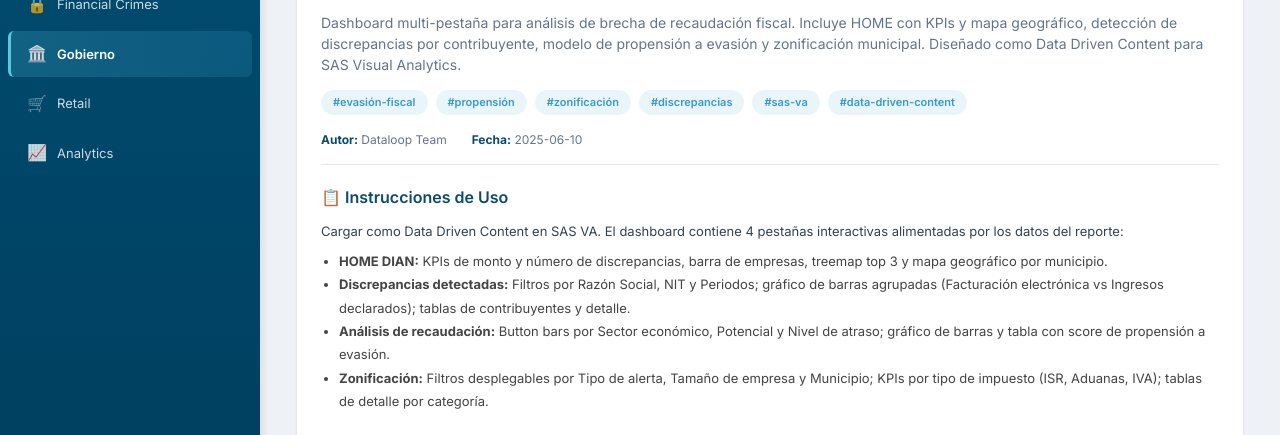
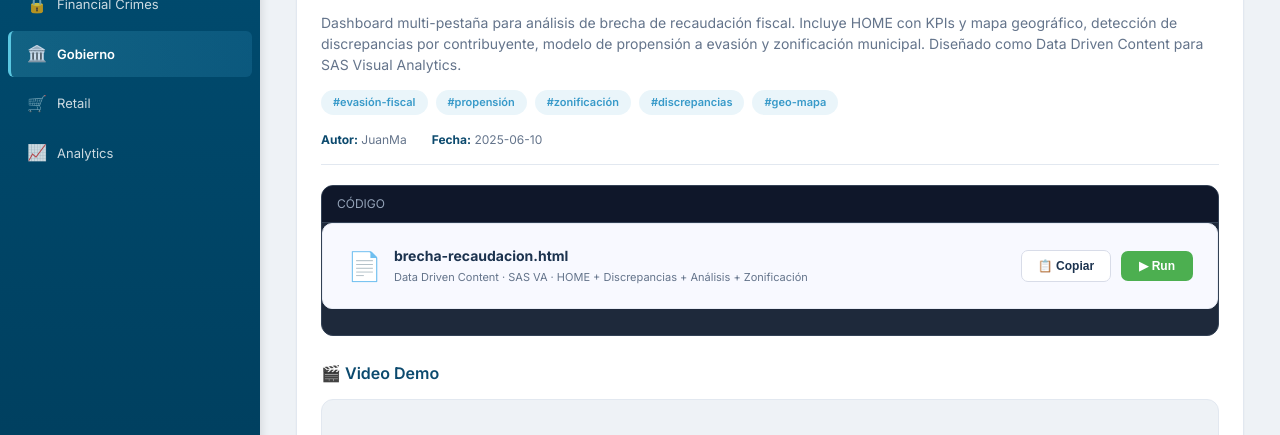
Before and after one commit to jazoro911/repo-demos-dataloop, a plain HTML site: page codigos/gob-002.html in a window 1280 px wide. Shown: the part 235-670 px from the top of the page. Drawn offline with Linux system fonts and the light colour scheme.

Commit message:
gob-001 y gob-002
quite ls instrucciones, cambie autor y agregue #

```diff
--- a/codigos/gob-002.html
+++ b/codigos/gob-002.html
@@ -132,24 +132,12 @@
                 <span class="etiqueta">#propensión</span>
                 <span class="etiqueta">#zonificación</span>
                 <span class="etiqueta">#discrepancias</span>
-                <span class="etiqueta">#sas-va</span>
-                <span class="etiqueta">#data-driven-content</span>
+                <span class="etiqueta">#geo-mapa</span>
             </div>
 
             <div class="info-meta">
-                <span><strong>Autor:</strong> Dataloop Team</span>
+                <span><strong>Autor:</strong> JuanMa</span>
                 <span><strong>Fecha:</strong> 2025-06-10</span>
-            </div>
-
-            <div class="instrucciones">
-                <h2>📋 Instrucciones de Uso</h2>
-                <p>Cargar como Data Driven Content en SAS VA. El dashboard contiene 4 pestañas interactivas alimentadas por los datos del reporte:</p>
-                <ul style="margin-top:8px; margin-left:18px; font-size:13px; line-height:1.8; color:#444;">
-                    <li><strong>HOME DIAN:</strong> KPIs de monto y número de discrepancias, barra de empresas, treemap top 3 y mapa geográfico por municipio.</li>
-                    <li><strong>Discrepancias detectadas:</strong> Filtros por Razón Social, NIT y Periodos; gráfico de barras agrupadas (Facturación electrónica vs Ingresos declarados); tablas de contribuyentes y detalle.</li>
-                    <li><strong>Análisis de recaudación:</strong> Button bars por Sector económico, Potencial y Nivel de atraso; gráfico de barras y tabla con score de propensión a evasión.</li>
-                    <li><strong>Zonificación:</strong> Filtros desplegables por Tipo de alerta, Tamaño de empresa y Municipio; KPIs por tipo de impuesto (ISR, Aduanas, IVA); tablas de detalle por categoría.</li>
-                </ul>
             </div>
 
             <div class="bloque-codigo">
```
Also changed, not shown: codigos/gob-001.html (+2 -14 lines).
